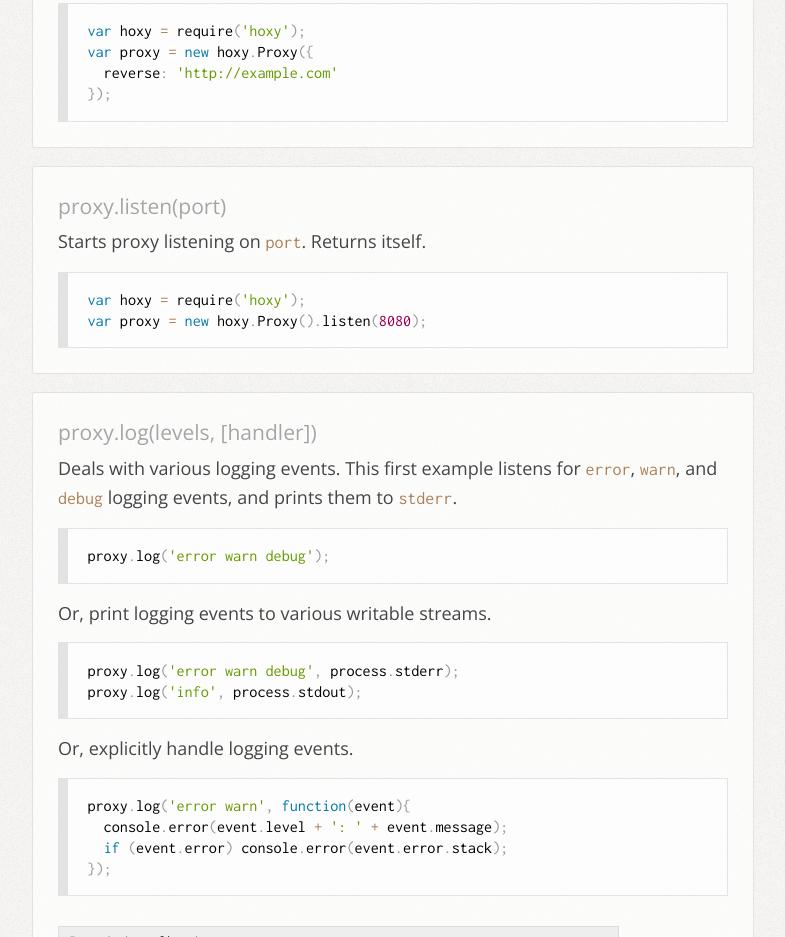
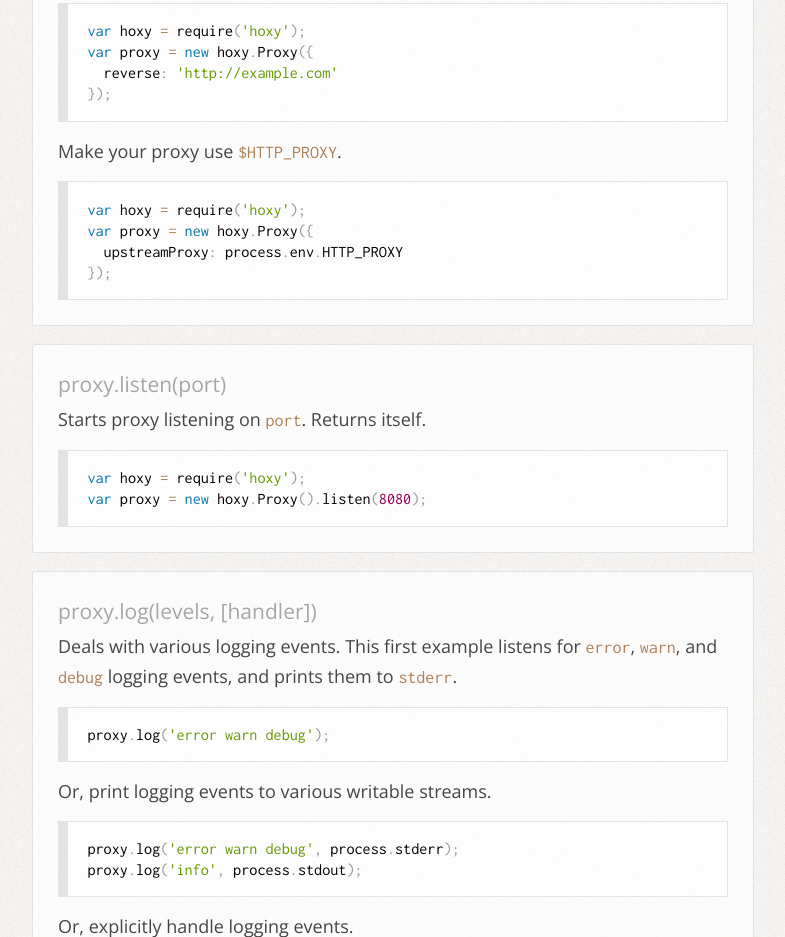
Before and after one commit to greim/hoxy, a website: page index.html in a window 1280 px wide. Shown: the part 2859-3796 px from the top of the page, without its empty margins (307-1092 px from the left). Drawn offline with nearby package versions, Linux system fonts and the light colour scheme.

Commit message:
Added note in the docs about upstreamProxy

```diff
--- a/index.html
+++ b/index.html
@@ -167,6 +167,15 @@
       var hoxy = require('hoxy');
       var proxy = new hoxy.Proxy({
         reverse: 'http://example.com'
+      });
+    </pre>
+    <p>
+      Make your proxy use <code>$HTTP_PROXY</code>.
+    </p>
+    <pre class="language-javascript code">
+      var hoxy = require('hoxy');
+      var proxy = new hoxy.Proxy({
+        upstreamProxy: process.env.HTTP_PROXY
       });
     </pre>
   </div>
```
